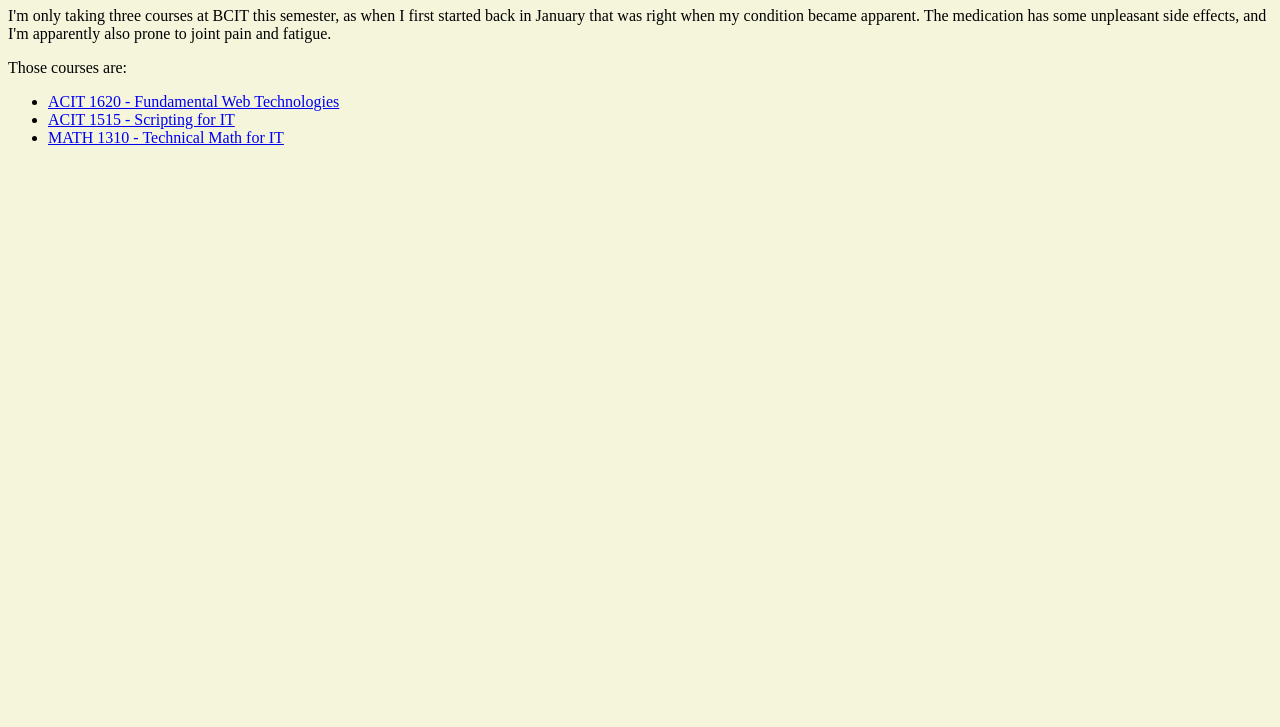
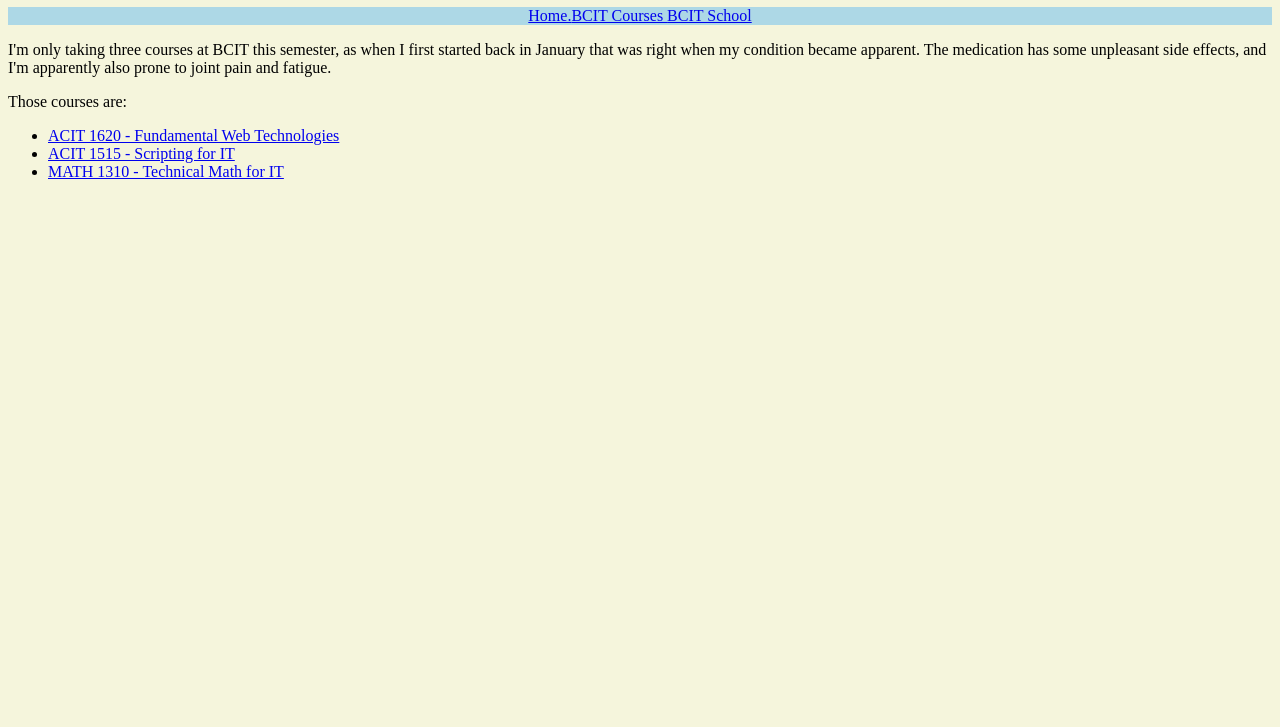
Before and after one commit to HipGunslinger/personalsite, a plain HTML site: page personal_website/misc/courses.html in a window 1280 px wide. Shown: the part 73-800 px from the top of the page. Drawn offline with Linux system fonts and the light colour scheme.

Commit message:
Added nav bar to other pages

```diff
--- a/personal_website/misc/courses.html
+++ b/personal_website/misc/courses.html
@@ -9,6 +9,8 @@
     <main>
     <header><h1>My Current Courses at BCIT</h1>
     </header>
+    <nav><a href="../index.html">Home.</a><a href="courses.html">BCIT Courses     </a><a href="school.html">
+        BCIT School</a></nav>
     <body>
         <article>
         <p>I'm only taking three courses at BCIT this semester, as when I first started back in January that was right when my condition became apparent. The medication has some unpleasant side effects, and I'm apparently also prone to joint pain and fatigue.</p>
```
Also changed, not shown: personal_website/misc/school.html (+2 -0 lines).
